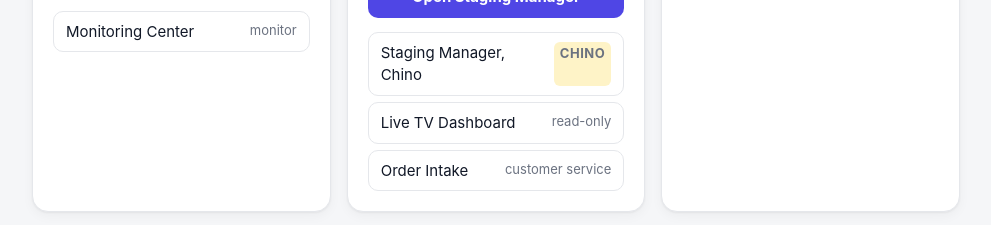
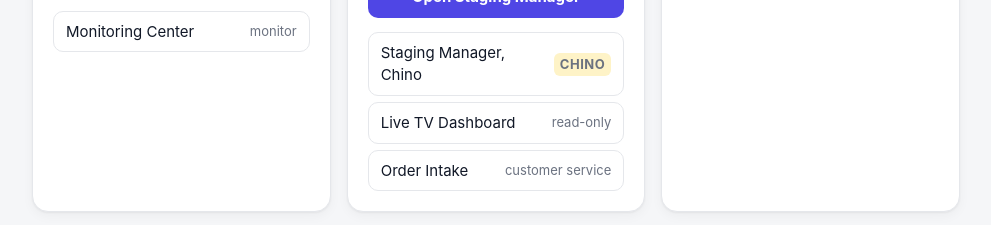
Before and after one commit to xperia888/onus-internal-page, a plain HTML site: page index.html in a window 1280 px wide. Shown: the part 336-561 px from the top of the page, without its empty margins (144-1135 px from the left). Drawn offline with Linux system fonts and the light colour scheme.

Commit message:
Keep link tags from stretching on narrow cards
Co-Authored-By: Claude Opus 5.5 <noreply@anthropic.com>
Claude-Session: https://claude.ai/code/session_01TFfbAUY5f7X6Cgg2VRBgNV

```diff
--- a/index.html
+++ b/index.html
@@ -97,7 +97,7 @@
       border-radius: 10px;
     }
     ul.links a:hover { border-color: var(--accent); color: var(--accent); }
-    ul.links a span { color: var(--muted); font-size: 13px; }
+    ul.links a span { color: var(--muted); font-size: 13px; align-self: center; white-space: nowrap; }
     .tag {
       font-size: 11px; font-weight: 700; text-transform: uppercase; letter-spacing: .04em;
       padding: 2px 6px; border-radius: 6px;
```
